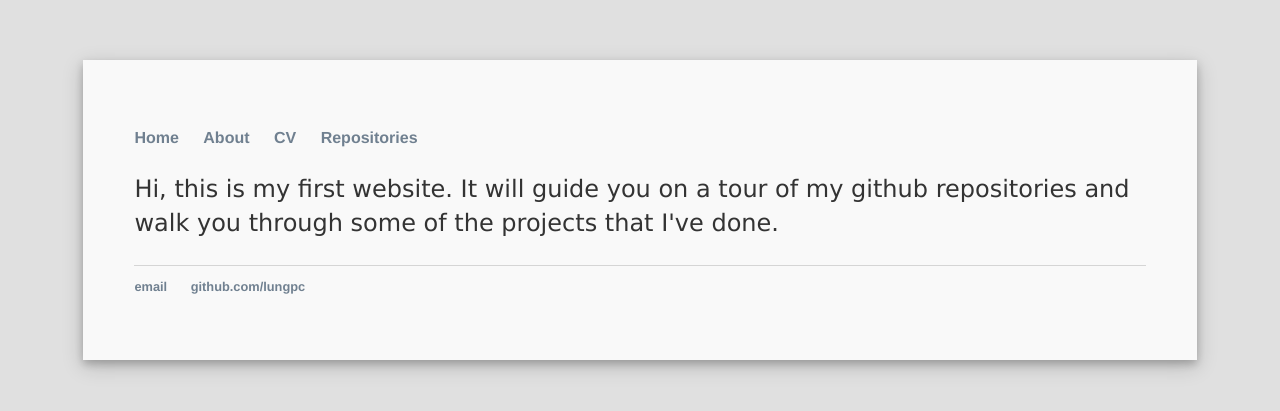
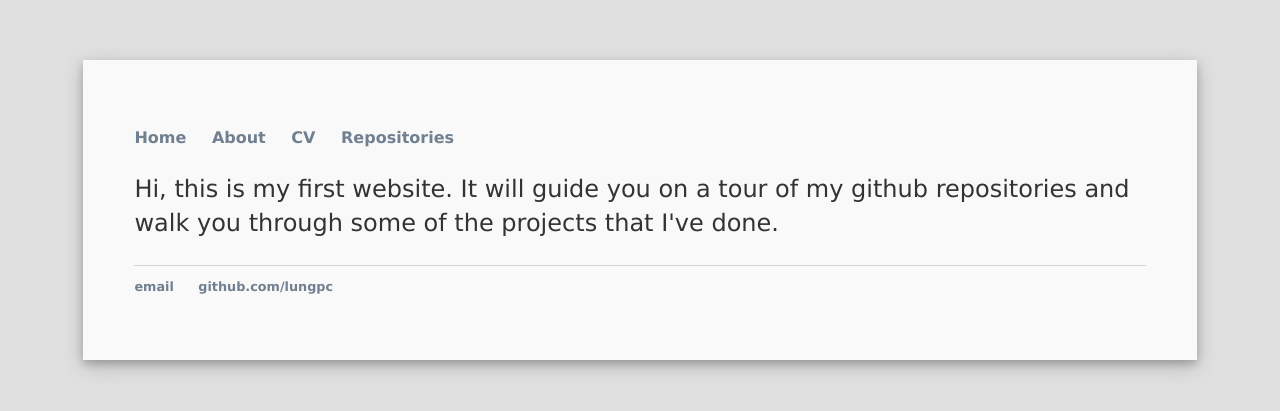
Before and after one commit to lungpc/lungpc.github.io, a Jekyll site: the page built from index.html, in a window 1280 px wide. Shown: the top 411 px of the page. Built offline with Jekyll 4.4.1, drawn with Linux system fonts in a browser that asks for light colours.

Commit message:
Update style.css

```diff
--- a/css/style.css
+++ b/css/style.css
@@ -19,7 +19,7 @@
 
 nav ul, footer ul {
     font-size: 1em;
-    font-family: 'Helvetica', 'Arial', 'Sans-Serif';
+    font-family: 'Lucida Grande', 'Arial', 'Sans-Serif';
     padding: 0px;
     list-style: none;
     font-weight: bold;
@@ -44,7 +44,7 @@
 
 p, ul { font-size: 1.5em; line-height: 1.4em; color: #333; font-family: 'Lucida Grande', 'Verdana'; }
 
-h1, h2, h3, h4 { font-family: 'Verdana', 'Arial', 'Sans-Serif'; }
+h1, h2, h3, h4 { font-family: 'Helvetica', 'Arial', 'Sans-Serif'; }
 h1 { font-size: 3em;  }
 h2 { font-size: 2.7em; }
 h3 { font-size: 2.3em; }
```
